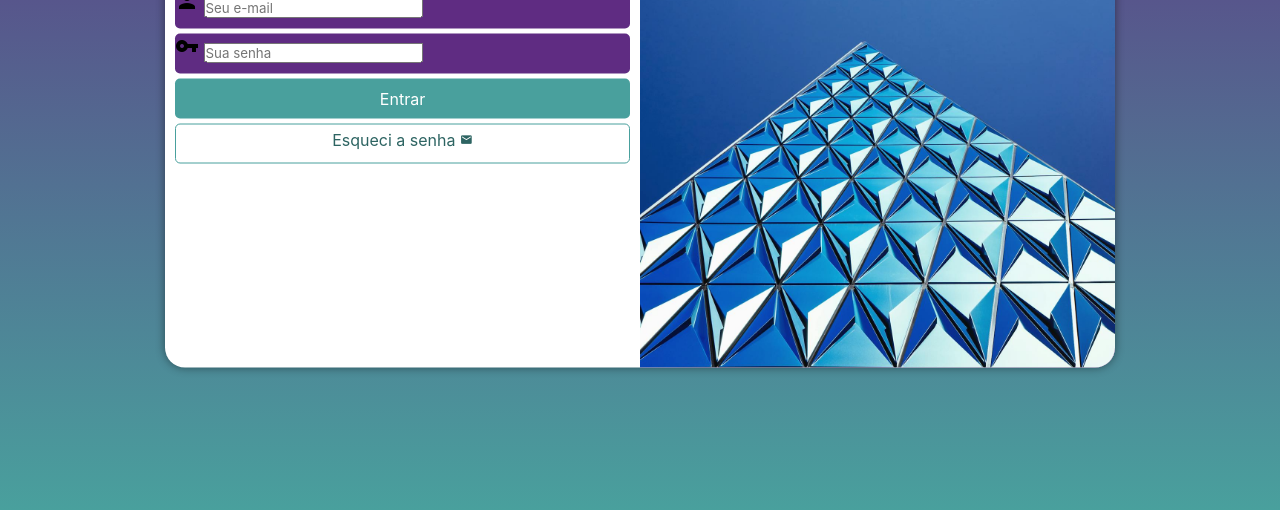
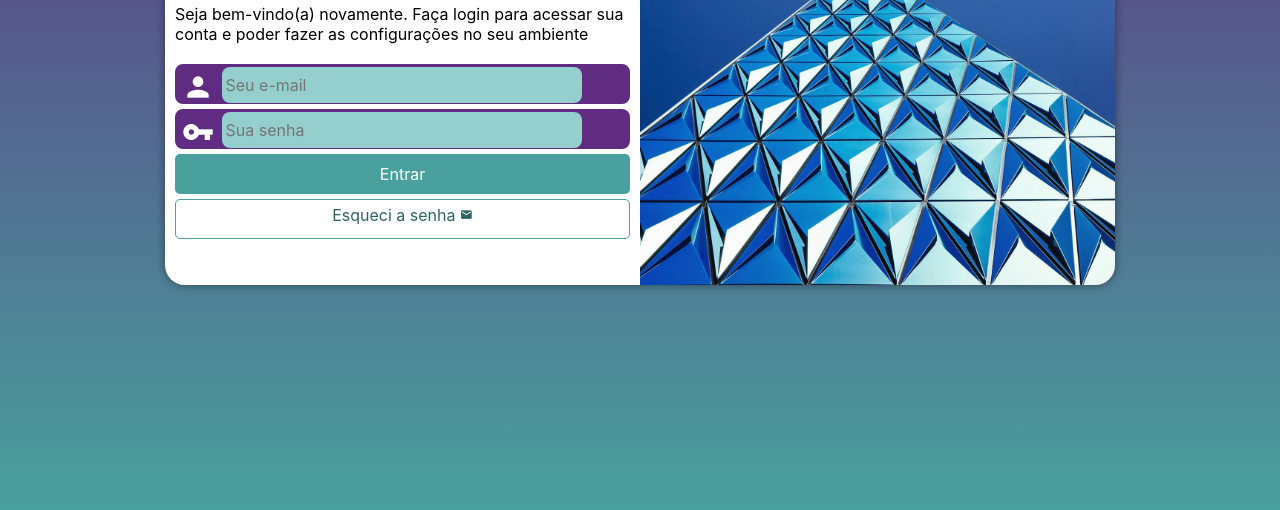
Before and after one commit to tenluvid/projeto-login, a plain HTML site: page index.html in a window 1280 px wide. Shown: the part 290-800 px from the top of the page. Drawn offline with Linux system fonts and the light colour scheme.

Commit message:
Configurações finais

```diff
--- a/estilos/media-query.css
+++ b/estilos/media-query.css
@@ -8,6 +8,7 @@
 
     section#login {
         width: 80vw;
+        height: 280px;
     }
 
     section#login > div#imagem {
@@ -31,6 +32,7 @@
 
     section#login {
         width: 950px;
+        height: 350px;
     }
 
     section#login > div#imagem {
@@ -49,6 +51,7 @@
     }
 
     div#formulario > p {
-        font-size: 1.2em;
+        font-size: 1em;
+        margin: 20px 0px;
     }
 }
--- a/estilos/style.css
+++ b/estilos/style.css
@@ -67,14 +67,38 @@ div#formulario > p {
 form > div.campo {
     background-color: #5f2c82;
     width: 100%;
+    border: 2px solid #5f2c82;
     display: block;
     height: 40px;
-    border-radius: 5px;
+    border-radius: 8px;
     margin: 5px 0px;
 }
 
 div.campo > label {
     display: none;
+}
+
+div.campo > i {
+    color: white;
+    font-size: 2em;
+    width: 40px;
+    padding: 5px;
+}
+
+div.campo > input {
+    background-color: #94cfcd;
+    font-size: 1em;
+    width: calc(100% - 20%);
+    height: 100%;
+    border: 0px;
+    border-radius: 8px;
+    padding: 4px;
+    transform: translateY(-12px);
+}
+
+div.campo > input:focus-within {
+    background-color: white;
+    outline: none;
 }
 
 .campo {
@@ -98,6 +122,7 @@ form > input[type=submit] {
     color: white;
     border: none;
     border-radius: 5px;
+    cursor: pointer;
 }
 
 form > input[type=submit]:hover {
```
